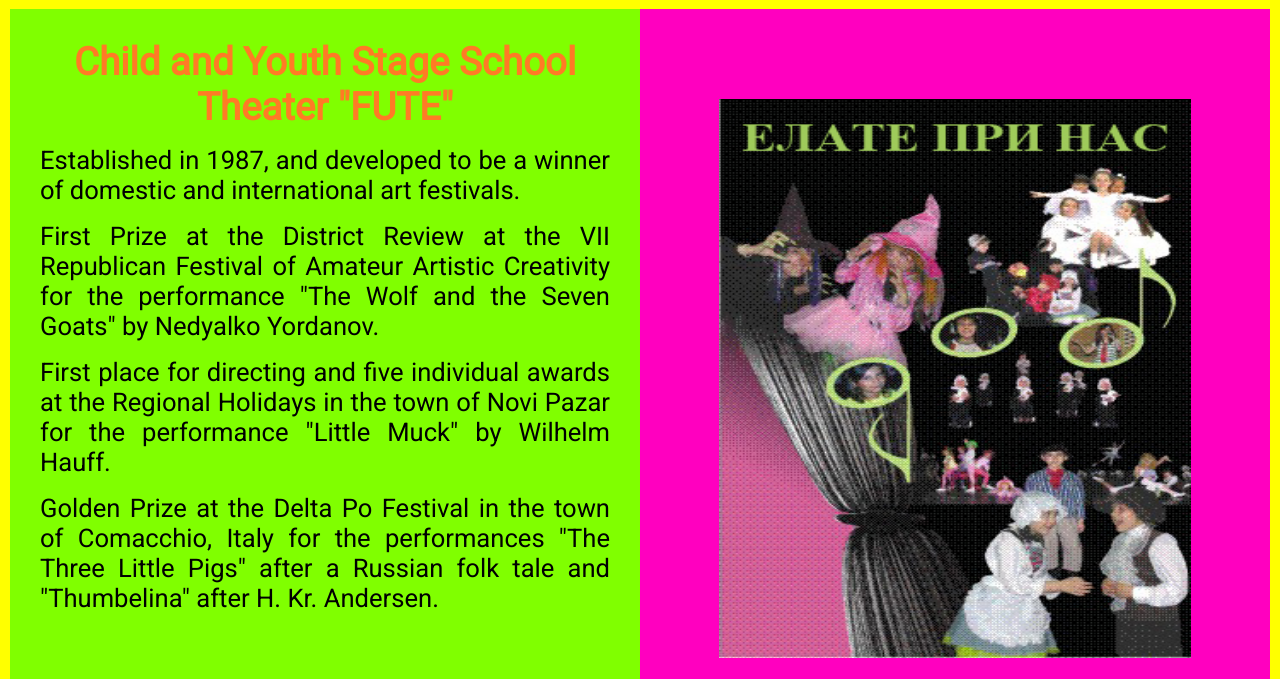
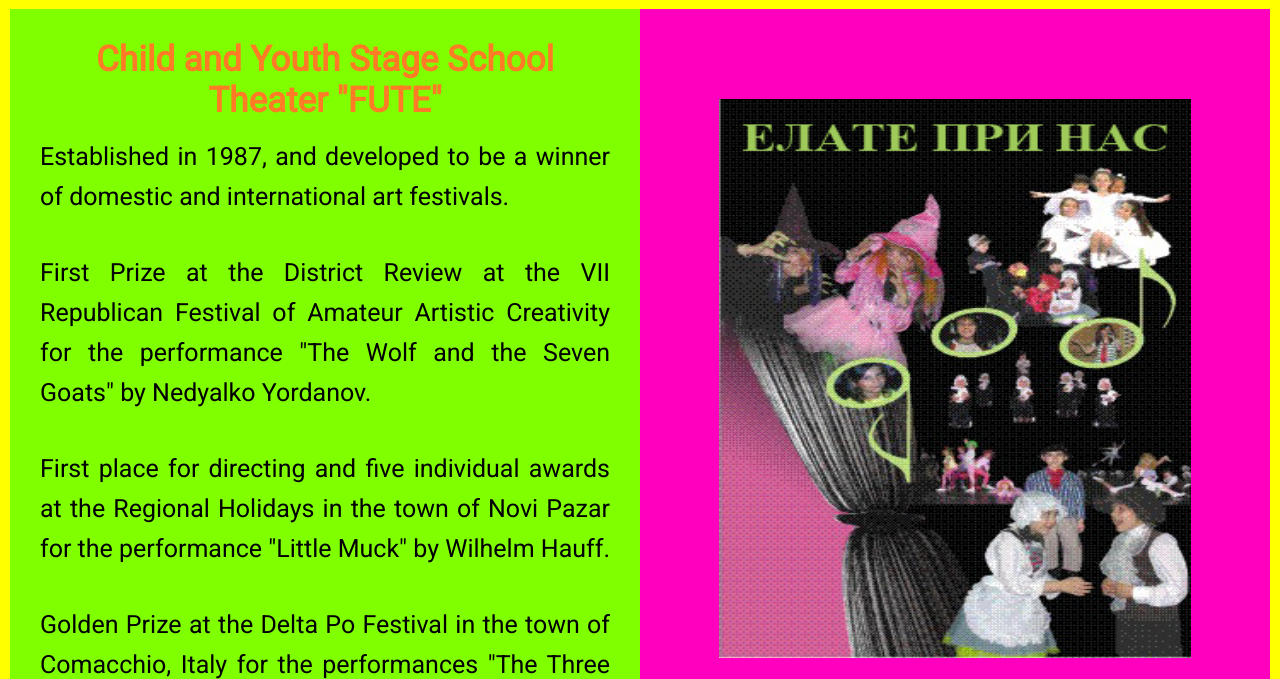
Before and after one commit to kamenco/fute, a plain HTML site: page index.html in a window 1280 px wide. Shown: the part 401-1080 px from the top of the page. Drawn offline with Linux system fonts and the light colour scheme; a web font is replaced by a local one.

Commit message:
Added line height and margin bottom 20 px

```diff
--- a/assets/css/style.css
+++ b/assets/css/style.css
@@ -101,11 +101,13 @@ ul.sidenav li a:hover:not(.active) {
   color: #ff7b25;
 }
 h2 {
-  font-size: 3vw;
+  font-size: 35px;
 }
 .text-position{
   text-align: justify;
-  font-size:2vw;
+  font-size:25px;
+  line-height: 40px;
+  margin-bottom: 20px;
 }
 /*Positioning the image in the center*/
 img {
```
